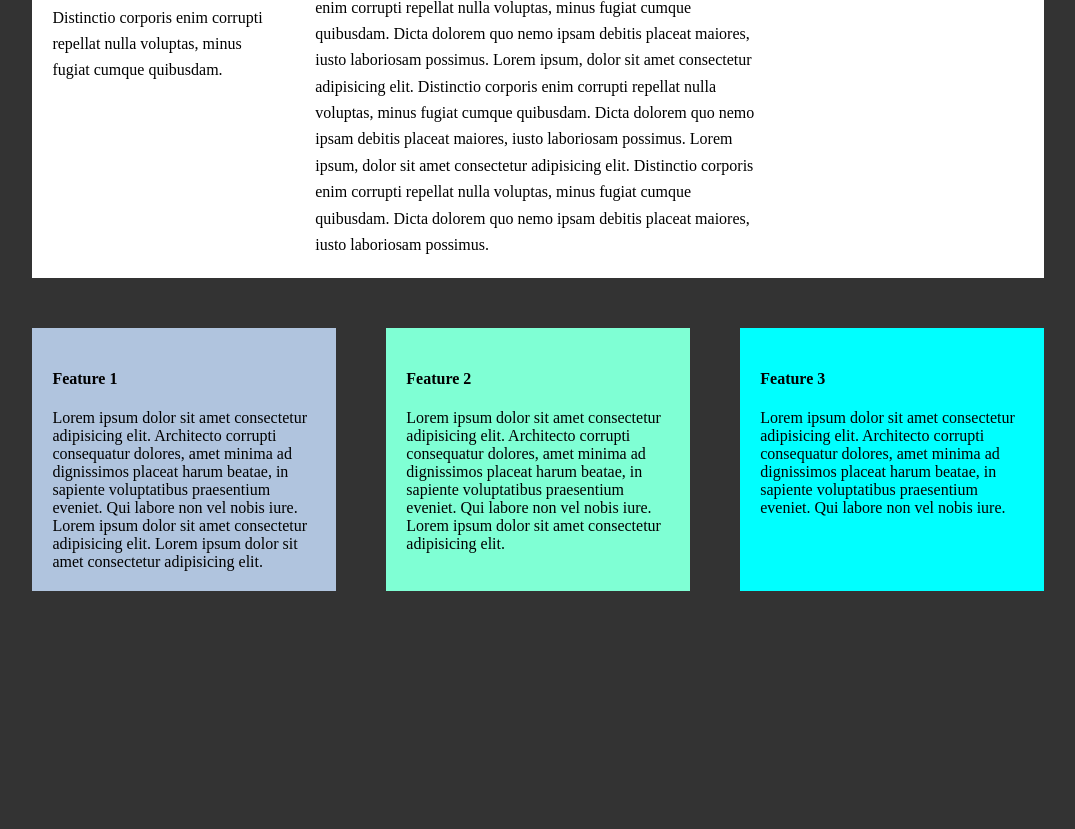
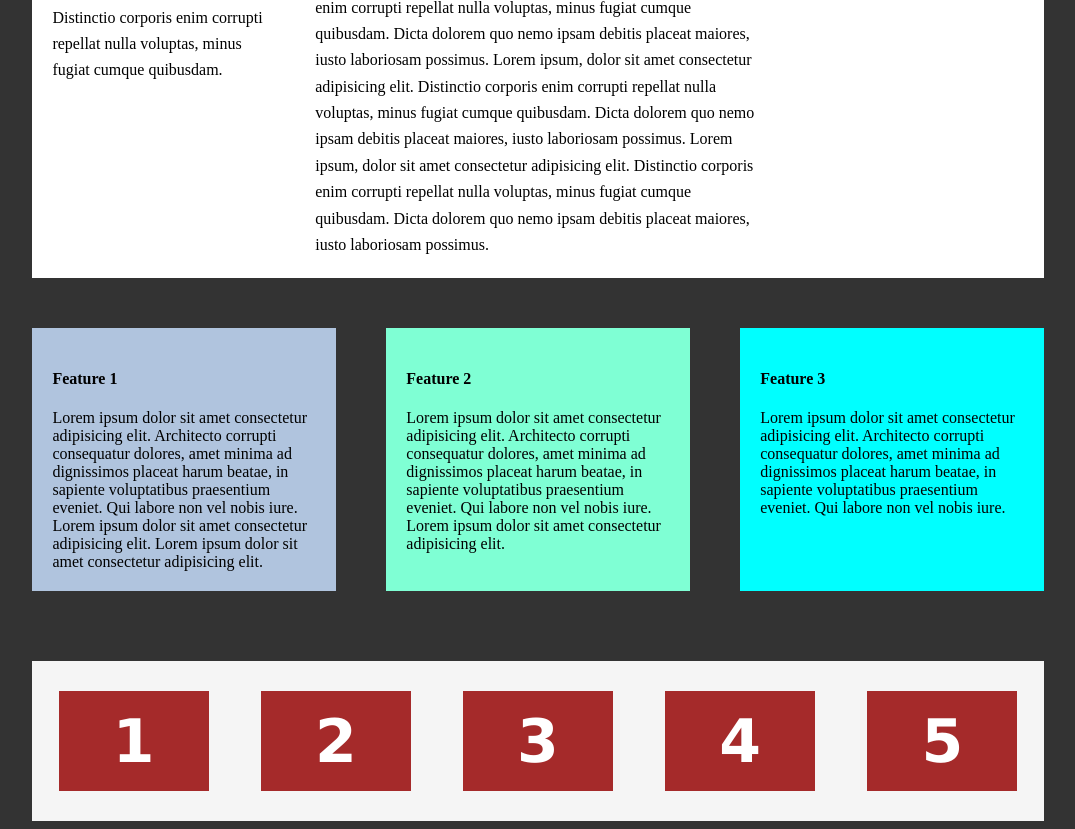
Before and after one commit to jacobpun/flexbox-trials, a plain HTML site: page index.html in a window 1280 px wide. Shown: the part 733-1562 px from the top of the page, without its empty margins (102-1177 px from the left). Before the commit the page ends 1394 px from the top, so only its background shows below. Drawn offline with Linux system fonts and the light colour scheme.

Commit message:
day 2...

```diff
--- a/index.html
+++ b/index.html
@@ -93,5 +93,12 @@
         nobis iure.
       </div>
     </div>
+    <div class="fixed-size-container">
+      <div class="fixed-size">1</div>
+      <div class="fixed-size">2</div>
+      <div class="fixed-size">3</div>
+      <div class="fixed-size">4</div>
+      <div class="fixed-size">5</div>
+    </div>
   </body>
 </html>
--- a/style.css
+++ b/style.css
@@ -69,7 +69,28 @@ body {
     }
 } */
 
+.fixed-size-container {
+    background-color: whitesmoke;
+    display: flex;
+    max-width: 80%;
+    margin: auto;
+    justify-content: space-around;
+    flex-wrap: wrap;
+    align-items: center;
+}
 
+.fixed-size {
+    width: 150px;
+    height: 100px;
+    background-color: brown;
+    color: white;
+    font-family: Verdana, Geneva, Tahoma, sans-serif;
+    font-size: 60px;
+    font-weight: bold;
+    text-align: center;
+    line-height: 100px;
+    margin: 30px 0px;
+}
 
 .callout:nth-child(1) {background-color: lightsteelblue}
 .callout:nth-child(2) {background-color: aquamarine}
```
